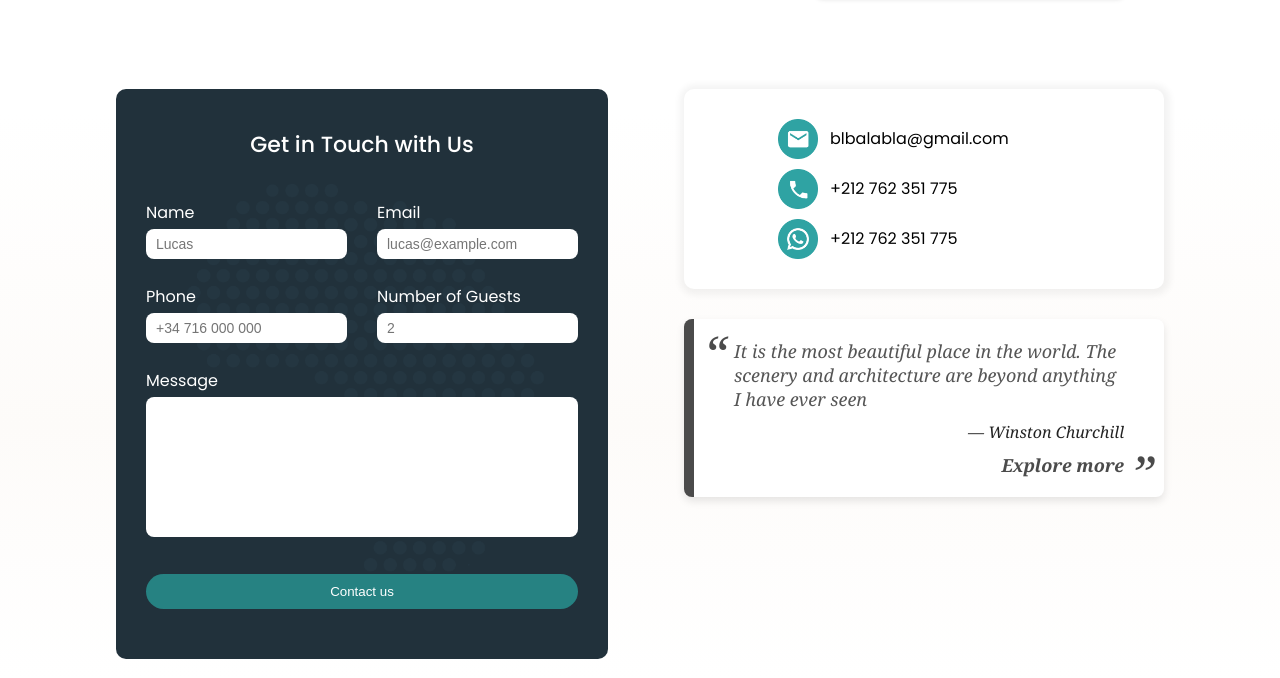
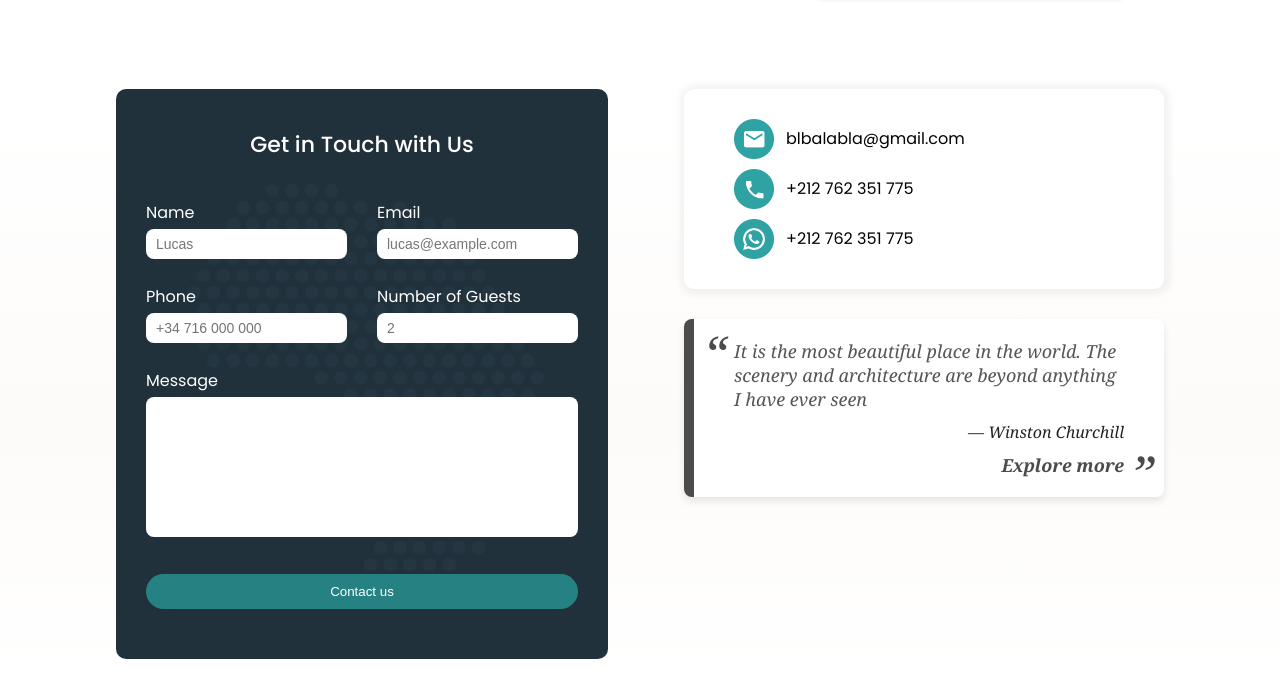
Before and after one commit to MarwaneData/MTP, a Django app: page /about-us in a window 1280 px wide. Shown: the part 2965-3643 px from the top of the page. Run offline with Django 5.2, Linux system fonts and the light colour scheme; data comes from the database, SQL or seed files in the repository; some libraries are stand-ins or nearby versions.

Commit message:
Update style.css

```diff
--- a/static/css/style.css
+++ b/static/css/style.css
@@ -343,7 +343,7 @@ label {
     background-color: #ffffff;
     box-shadow: 1px 1px 7px 5px rgba(0, 0, 0, 0.05);
     border-radius: 10px;
-    padding: 20px 94px;
+    padding: 20px 50px;
 }
 
 .card1 p {
```
